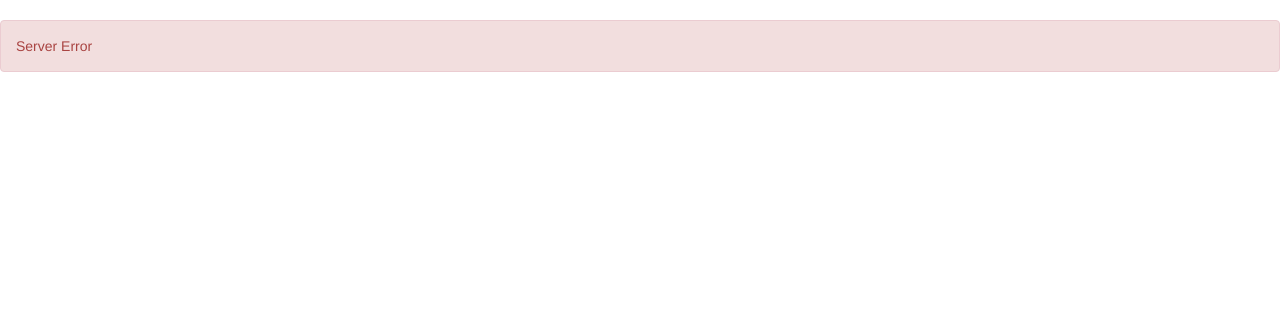
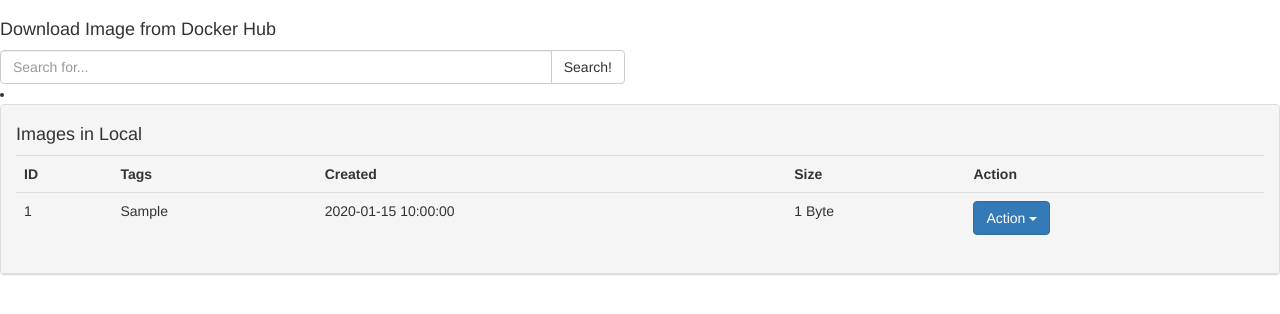
Before and after one commit to greatbn/Docker-Engine-UI, a Flask app: template templates/images.html in a window 1280 px wide. Shown: the part 52-366 px from the top of the page. Run offline with Flask 2, Linux system fonts and the light colour scheme; the template is opened without the code that fills it: most values are stand-ins (such as "Sample title", 1, 10 or a date in 2020); some libraries are stand-ins or nearby versions.

Commit message:
Fix some bugs

```diff
--- a/app.py
+++ b/app.py
@@ -12,14 +12,21 @@
 app.config.from_object(__name__)
 
 
-## effect with restfull api
+### connect db
+
 def connect_db():
 	return sqlite3.connect(app.config['DATABASE'])
-def get_db():
-	if not hasattr(g,'sqlite_db'):
-		g.sqlite_db = connect_db()
-	return g.sqlite_db
 
+@app.before_request
+def before_request():
+	g.db  = connect_db()
+
+@app.teardown_request
+def teardown_request(exception):
+	db = getattr(g,'db',None)
+	if db is not None:
+		db.close
+## effect with restfull api
 def get_api(path,method,host,port):
 	g = httplib.HTTPConnection(host,port)
 	headers = {"Content-type":"application/json"}
@@ -47,10 +54,8 @@
 	info['cpu'] = None
 	info['status'] = None
 	try:
-		db = get_db()
-		conn_db = db.execute('select id,host,port from hosts order by id asc')
+		conn_db = g.db.execute('select id,host,port from hosts order by id asc')
 		list_host = conn_db.fetchall()
-		db.close()
 		#print list_host
 	except:
 		error = 'DATABASE Error'
@@ -108,7 +113,6 @@
 			error  = 'Please type correct'
 			return render_template("index.html",all_info = all_info,error = error)
 
-	#return all_info[0]
 	return render_template("index.html",all_info = all_info,error = error)
 
 ## list containers
@@ -121,48 +125,85 @@
 	list_containers['list_containers'] = []
 	list_containers['node-name'] = None
 	#id_host = request.args.get('id')
-	if True:
-		try:
-			db = get_db()
-			conn_db = db.execute('select id,host,port from hosts order by id asc')
-			list_host = conn_db.fetchall()
-			print list_host
-			db.close()
-			#print list_host
-		except:
-			error = 'DATABASE Error'
-			print error
-			return  redirect(url_for('containers'))
-		for row in list_host:
-			list_containers['id'] = row[0]
-			list_containers['host'] = row[1]
-			list_containers['port'] = row[2]
-			list_containers['node-name'] = json.loads(get_api(path='/info',method = 'GET',host=row[1],port=row[2]).read())['Name']
-			if request.args.get('stats') == 'running':
+	try:
+		query = "select id,host,port from hosts order by id asc"
+		conn_db = g.db.execute(query)
+		list_host = conn_db.fetchall()
+	except:
+		error = 'DATABASE Error'
+		return  render_template("containers.html",error = error,notify = request.args.get('stats'), alert = None)
+	for row in list_host:
+		list_containers['id'] = row[0]
+		list_containers['host'] = row[1]
+		list_containers['port'] = row[2]
+		list_containers['node-name'] = json.loads(get_api(path='/info',method = 'GET',host=row[1],port=row[2]).read())['Name']
+		if request.args.get('stats') == 'running':
 
-				list_containers['list_containers'] = json.loads(get_api('/containers/json','GET').read(),host = row[1],port= row[2])
+			list_containers['list_containers'] = json.loads(get_api('/containers/json','GET').read(),host = row[1],port= row[2])
 				#count = len(list_containers)
-				containers.append(list_containers.copy())
-			else:
-				list_containers['list_containers'] = json.loads(get_api(path= '/containers/json?all=1',method = 'GET',host = row[1],port= row[2]).read())
-				containers.append(list_containers.copy())
-	count = len(containers)
+			containers.append(list_containers.copy())
+		else:
+			list_containers['list_containers'] = json.loads(get_api(path= '/containers/json?all=1',method = 'GET',host = row[1],port= row[2]).read())
+			containers.append(list_containers.copy())
 	return render_template("containers.html",containers = containers,notify = request.args.get('stats'), alert = None)
+
+
+@app.route("/containers/<host_id>")
+def containers_in_hosts(host_id):
+	containers = []
+	list_containers = {}
+	list_containers['host'] = None
+	list_containers['port'] = None
+	list_containers['list_containers'] = []
+	list_containers['node-name'] = None
+	#id_host = request.args.get('id')
+	try:
+		query = "select id,host,port from hosts where id = "+ host_id
+		conn_db = g.db.execute(query)
+		host = conn_db.fetchall()
+		print host
+	except:
+		error = 'DATABASE Error'
+		return  render_template("containers.html",error = error,notify = request.args.get('stats'), alert = None)
+	list_containers['id'] = host[0][0]
+	list_containers['host'] = host[0][1]
+	list_containers['port'] = host[0][2]
+	list_containers['node-name'] = json.loads(get_api(path='/info',method = 'GET',host=host[0][1],port=host[0][2]).read())['Name']
+	if request.args.get('stats') == 'running':
+
+		list_containers['list_containers'] = json.loads(get_api('/containers/json','GET',host = host[0][1],port= host[0][2]).read())
+				#count = len(list_containers)
+		containers.append(list_containers.copy())
+	else:
+		list_containers['list_containers'] = json.loads(get_api(path= '/containers/json?all=1',method = 'GET',host = host[0][1],port= host[0][2]).read())
+		containers.append(list_containers.copy())
+	return render_template("containers.html",containers = containers,notify = request.args.get('stats'), alert = None)
+
 
 
 ##define action in containers and images
 @app.route("/action")
 def action():
+	host_id = request.args.get('host_id')
 	id_con = request.args.get('id')
 	action =  request.args.get('action')
 	object_effect = request.args.get('object')
+	try:
+		query = 'select id,host,port from hosts where id = '+host_id
+		conn_db = g.db.execute(query)
+		host = conn_db.fetchall()
+
+	except:
+		error = 'DATABASE Error'
+		return render_template(object_effect+".html",error = error)
+
 	if object_effect=='images' and action == 'pull':
-		alert = get_api(path='/images/create?fromImage='+id_con,method='POST').status
+		alert = get_api(path='/images/create?fromImage='+id_con,method='POST',host = host[0][1],port = host[0][2]).status
 	elif action == 'remove':
-		alert = get_api(path='/'+object_effect+'/'+id_con,method='DELETE').status
+		alert = get_api(path='/'+object_effect+'/'+id_con,method='DELETE',host = host[0][1],port = host[0][2]).status
 	else:
-		alert = get_api(path= '/'+object_effect+'/'+id_con+'/'+action,method = 'POST').status
-	payload = json.loads(get_api('/'+object_effect+'/json','GET').read())
+		alert = get_api(path= '/'+object_effect+'/'+id_con+'/'+action,method = 'POST',host = host[0][1],port = host[0][2]).status
+	payload = json.loads(get_api('/'+object_effect+'/json','GET',host = host[0][1],port = host[0][2]).read())
 	count = len(payload)
 	return render_template(object_effect+".html",payload = payload,count = count,notify = request.args.get('stats'), alert = alert )
 
@@ -173,9 +214,8 @@
 
 	try:
 		query = "delete from hosts where id=%d" %id
-		conn = get_db()
-		conn.execute(query)
-		conn.commit()
+		g.db.execute(query)
+		g.db.commit()
 		#conn.close()
 		return redirect(url_for('index'))
 	except:
@@ -190,30 +230,36 @@
 def images(host_id):
 	error = None
 	try:
-		db = get_db()
 		query = 'select id,host,port from hosts where id = '+host_id
-		conn_db = db.execute(query)
+		conn_db = g.db.execute(query)
 		host = conn_db.fetchall()
-		db.close()
-		#print list_host
 	except:
 		error = 'DATABASE Error'
 		return render_template("images.html",error = error)
 	try:
-		payload_image = json.loads(get_api(path='/images/json',method='GET',host = host[1],port = host[2]).read())
+		payload_image = json.loads(get_api(path='/images/json',method='GET',host = host[0][1],port = host[0][2]).read())
 		count = len(payload_image)
 	except:
 		error = "Docker Host error"
 		return render_template("images.html",error = error)
 	if request.method =='POST':
-			return redirect(url_for('search',image_name_search = request.form['image_name']))
-	return render_template("images.html",payload = payload_image,count = count,error= error)
+		return redirect(url_for('search',host_id = host_id ,image_name_search = request.form['image_name']))
+	return render_template("images.html",payload = payload_image,error= error,host_id = host_id)
 
 ## search image
-@app.route("/search/<image_name_search>")
-def search(image_name_search):
-	payload_image_search = json.loads(get_api(path='/images/search?term='+image_name_search,method = 'GET').read())
-	count = len(payload_image_search)
-	return render_template("image_search.html",payload = payload_image_search , count = count,image_name = image_name_search)
+@app.route("/search/<host_id>/<image_name_search>")
+def search(host_id,image_name_search):
+	error = None
+	try:
+		query = 'select id,host,port from hosts where id = '+host_id
+		conn_db = g.db.execute(query)
+		host = conn_db.fetchall()
+	except:
+		error = 'DATABASE Error'
+		return render_template("images.html",error = error)
+	payload_image_search = json.loads(get_api(path='/images/search?term='+image_name_search,method = 'GET',host= host[0][1],port = host[0][2]).read())
+
+	return render_template("image_search.html",payload = payload_image_search , image_name = image_name_search,host_id = host_id)
+
 if __name__ == '__main__':
 	app.run(host ='0.0.0.0',debug = True)
--- a/templates/image_search.html
+++ b/templates/image_search.html
@@ -14,7 +14,7 @@
     <th>Star Count</th>
     <th>Pull</th>
   </tr>
-  {% for row in range(count) %}
+  {% for row in range(payload|length) %}
   	<tr>
   <td>{{ payload[row]['name'] }}</td>
  	<td>{{ payload[row]['description']|truncate(50) }}</td>
@@ -23,7 +23,7 @@
   <td>{{ payload[row]['star_count'] }}</td>
   <td>
 
-     <a href="/action?object=images&id={{ payload[row]['name'] }}:latest&action=pull" class="btn btn-info" role="button">Pull Now</a>
+     <a href="/action?object=images&host_id={{ host_id }}&id={{ payload[row]['name'] }}:latest&action=pull" class="btn btn-info" role="button">Pull Now</a>
 
   </td>
   </tr>
--- a/templates/images.html
+++ b/templates/images.html
@@ -1,8 +1,6 @@
 {% extends "base.html" %}
 {% block content %}
-   {% if error != 'None' %}
-   <div class="alert alert-danger" role="alert"> Server Error</div>
-   {% else %}
+
  <h4> Download Image from Docker Hub </h4>
 <form method ='POST'>
 <div class="row">
@@ -39,7 +37,7 @@
     <th>Size</th>
     <th>Action</th>
   </tr>
-  {% for row in range(count) %}
+  {% for row in range(payload|length) %}
   	<tr>
     <td>{{ payload[row]['Id']|truncate(15,True,'')  }}</td>
  	<td>{{ payload[row]['RepoTags'][0] }}</td>
@@ -52,9 +50,9 @@
      </button>
       <ul class="dropdown-menu">
 
-      <li><a href="/action?id={{ payload[row]['Id']|truncate(15,True,'') }}&action=start">Run</a></li>
+      <li><a href="/action?host_id={{ host_id }}&id={{ payload[row]['Id']|truncate(15,True,'') }}&action=start">Run</a></li>
 
-     <li><a href="/action?object=images&id={{ payload[row]['Id']|truncate(15,True,'') }}&action=remove">Remove</a></li>
+     <li><a href="/action?object=images&host_id={{ host_id }}&id={{ payload[row]['Id']|truncate(15,True,'') }}&action=remove">Remove</a></li>
       </ul>
     </div>
   </td>
@@ -62,5 +60,5 @@
   {% endfor %}
   </table>
 </div>
-{% endif %}
+
 {% endblock %}
--- a/templates/index.html
+++ b/templates/index.html
@@ -7,12 +7,12 @@
 <div class="panel panel-default">
   <div class="panel-body">
    <div class="col-xs-6 col-md-3">
-    <a href="/containers/host-id={{ item['id'] }}?stats=running" class="thumbnail">
+    <a href="/containers/{{ item['id'] }}?stats=running" class="thumbnail">
       <img src="static/container-running.png" alt="Running Containers" width="100" height="100">
     </a>
     <div class="caption">
     	<h3> Running Containers</h3>
-    	<h5> Running: {{ item['cout_run'] }}</h5>
+    	<h5> Running: {{ item['count_run'] }}</h5>
     </div>
 
   </div>
```
Also changed, not shown: templates/containers.html (+7 -7 lines), hosts.db.
